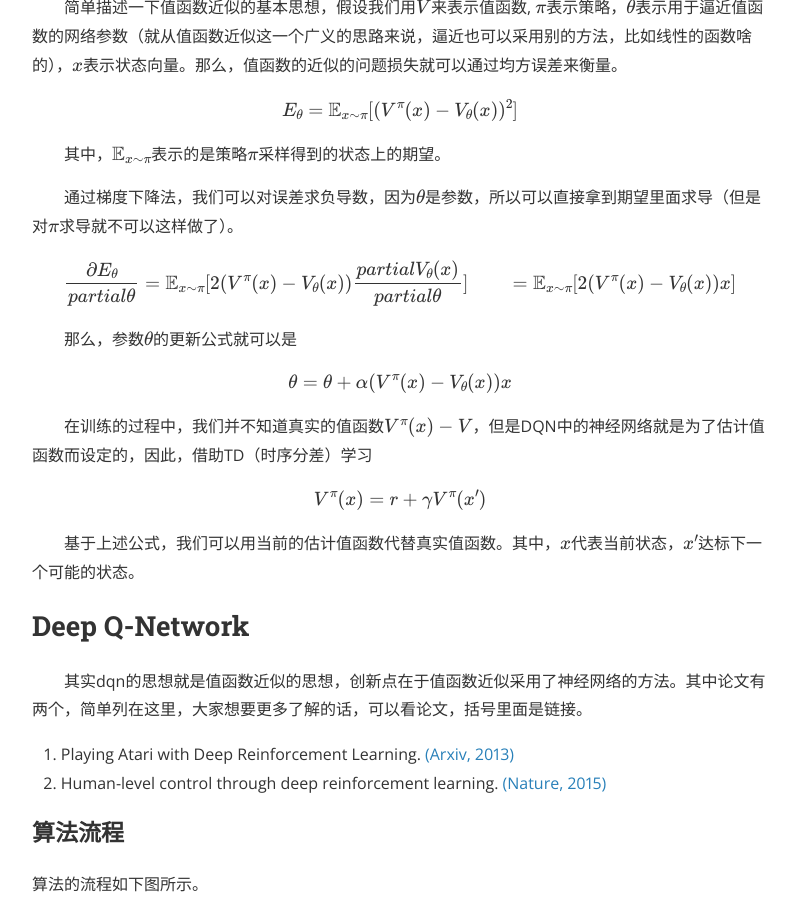
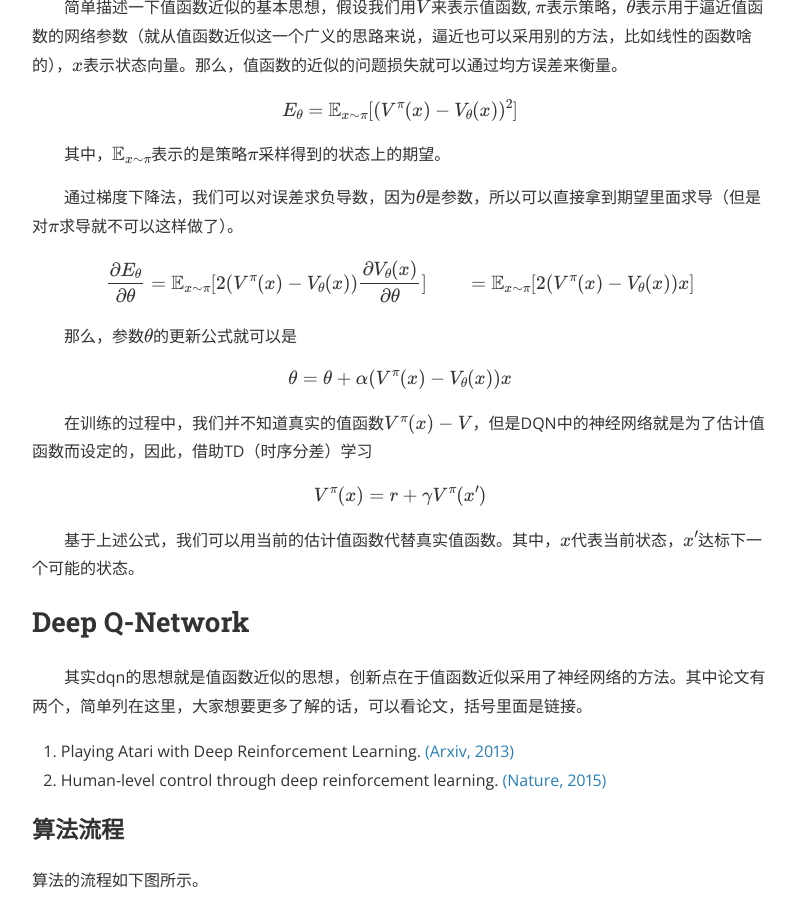
Before and after one commit to JinliangLu96/JinliangLu96.github.io, a Jekyll site: the page built from _posts/2015-04-18-dummy.markdown, in a window 1280 px wide and 900 px high, scrolled down 614 px. Shown: the whole window, without its empty margins (240-1036 px from the left). Built offline with Jekyll 4.4.1, drawn with Linux system fonts in a browser that asks for light colours; nearby versions of some CDN libraries; formulas are drawn with MathJax 3.

```diff
--- a/_posts/2015-04-18-dummy.markdown
+++ b/_posts/2015-04-18-dummy.markdown
@@ -24,7 +24,7 @@ $$E_\theta=\mathbb{E}_{x\sim\pi}[(V^{\pi}(x)-V_\theta(x))^2]$$
 &emsp;&emsp;通过梯度下降法，我们可以对误差求负导数，因为$$\theta$$是参数，所以可以直接拿到期望里面求导（但是对$$\pi$$求导就不可以这样做了）。
 
 $$\begin{align}
-\frac{\partial E_{\theta}}{partial \theta} & = \mathbb{E}_{x\sim\pi}[2(V^{\pi}(x)-V_\theta(x))\frac{partial V_{\theta}(x)}{partial \theta}]
+\frac{\partial E_{\theta}}{\partial \theta} & = \mathbb{E}_{x\sim\pi}[2(V^{\pi}(x)-V_\theta(x))\frac{\partial V_{\theta}(x)}{\partial \theta}]
 & = \mathbb{E}_{x\sim\pi}[2(V^{\pi}(x)-V_\theta(x))x]
 \end{align}$$
 
```
